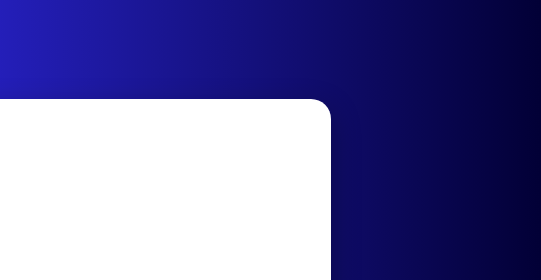
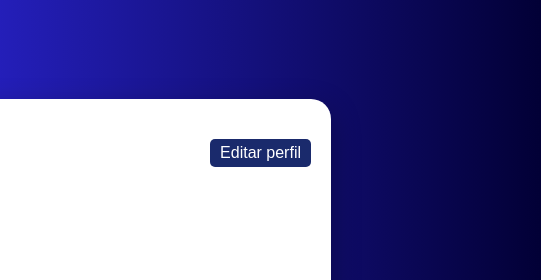
Before and after one commit to vhdtv/ScoutPlay, a plain HTML site: page src/main/resources/static/feedAtleta.html in a window 1280 px wide. Shown: the top 280 px of the page, 739-1280 px from the left. Drawn offline with Linux system fonts and the light colour scheme.

Commit message:
Adicionado botão de redirecionamento para a página de edição de perfil na classe feedAtleta.

```diff
--- a/src/main/resources/static/feedAtleta.html
+++ b/src/main/resources/static/feedAtleta.html
@@ -34,6 +34,7 @@
             display: flex;
             flex-direction: column;
             align-items: center;
+            position: relative;
         }
         .profile-pic {
             width: 180px;
@@ -42,6 +43,20 @@
             border-radius: 50%;
             border: 5px solid #2a24d1;
             margin-bottom: 20px;
+        }
+        .edit-button{
+            position: absolute;
+            top:40px;
+            right: 20px;
+            padding:5px 10px;
+            background-color: #1a2a6c;
+            color:white;
+            text-decoration: none;
+            border-radius: 5px;
+            transition: background-color 0.3s;
+        }
+        .edit-button:hover{
+            background-color: #2a24d1;
         }
         .profile-details{
             display: flex;
@@ -89,6 +104,7 @@
 <body>
 
     <div class="profile-container">
+        <a href="editarPerfilAtleta.html" class="edit-button">Editar perfil</a>
         <img id="profilePic" class="profile-pic" src="" alt="Foto do Atleta">
         <h1 id="athleteName">Nome do Atleta</h1>
 
```
